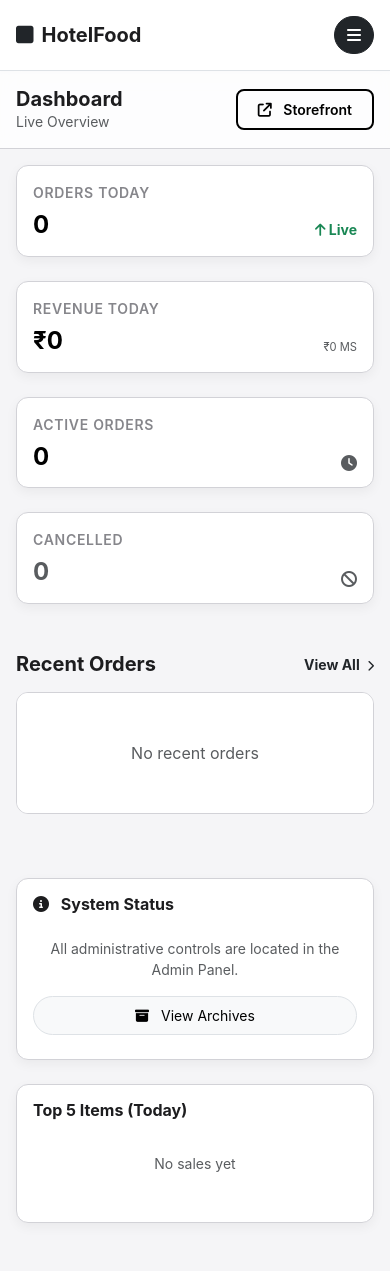
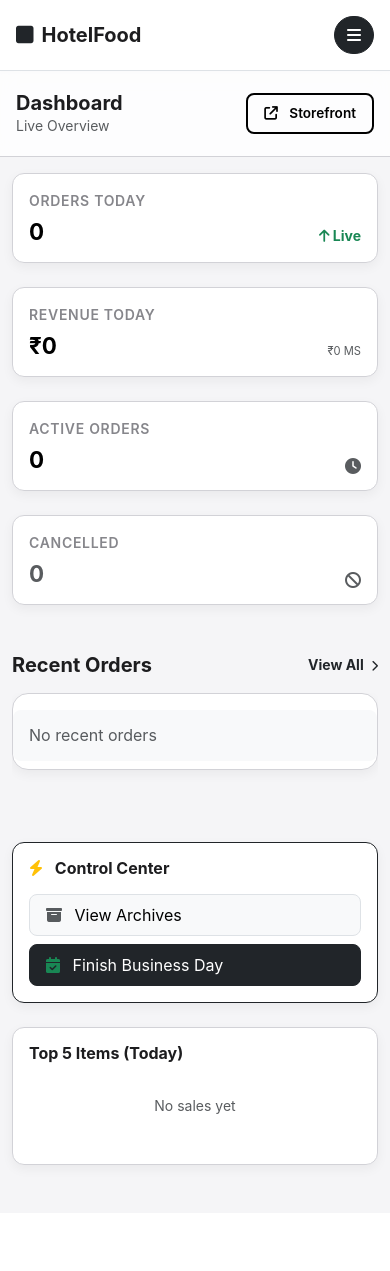
Before and after one commit to arjunbabu9656/Hotal-management, a Django app: page /manager/ in a window 390 px wide. After the commit the page ends 1173 px from the top, so only its background shows below. Run offline with Django 5.2, Linux system fonts and the light colour scheme; the visitor is signed in with stand-in values (Sample User, id 1); data comes from the database, SQL or seed files in the repository; data that the repository does not hold is empty.

Commit message:
UI: Final Perfected Styles & Manager Tabs (Official Link)

```diff
--- a/manager/templates/manager/base_manager.html
+++ b/manager/templates/manager/base_manager.html
@@ -30,14 +30,17 @@
                             <i class="fas fa-receipt"></i> Orders
                         </a>
 
-                        {% if user.profile.role == 'owner' %}
-                        <div class="text-uppercase extra-small fw-bold text-muted mt-4 mb-2 px-3" style="font-size: 0.65rem; letter-spacing: 0.1em;">Management</div>
+                        {% if user.is_superuser or user.profile.role == 'owner' or user.profile.role == 'manager' %}
+                        <div class="text-uppercase extra-small fw-bold text-muted mt-4 mb-2 px-3" style="font-size: 0.65rem; letter-spacing: 0.1em;">Menu Management</div>
                         <a class="admin-nav-link {% if url_name == 'menu_list' or 'food_item' in url_name %}active{% endif %}" href="{% url 'manager:menu_list' %}">
                             <i class="fas fa-burger"></i> Menu Items
                         </a>
                         <a class="admin-nav-link {% if url_name == 'category_list' or 'category_' in url_name %}active{% endif %}" href="{% url 'manager:category_list' %}">
                             <i class="fas fa-layer-group"></i> Categories
                         </a>
+
+                        {% if user.is_superuser or user.profile.role == 'owner' %}
+                        <div class="text-uppercase extra-small fw-bold text-muted mt-3 mb-2 px-3" style="font-size: 0.65rem; letter-spacing: 0.1em;">Administration</div>
                         <a class="admin-nav-link {% if url_name == 'user_list' or 'staff_' in url_name %}active{% endif %}" href="{% url 'manager:user_list' %}">
                             <i class="fas fa-users-gear"></i> User Management
                         </a>
@@ -47,6 +50,7 @@
                         <a class="admin-nav-link {% if url_name == 'reports' %}active{% endif %}" href="{% url 'manager:reports' %}">
                             <i class="fas fa-chart-bar"></i> Analytics
                         </a>
+                        {% endif %}
                         {% endif %}
                         {% endwith %}
                     </div>
--- a/manager/templates/manager/dashboard.html
+++ b/manager/templates/manager/dashboard.html
@@ -101,13 +101,23 @@
 
     <!-- Quick Actions & Top Items -->
     <div class="col-lg-4 animate-in" style="animation-delay: 0.2s;">
-        <div class="admin-card mb-4">
-            <h6 class="fw-bold mb-3"><i class="fas fa-info-circle me-2"></i> System Status</h6>
-            <div class="d-grid gap-2 text-center py-2">
-                <span class="small text-muted">All administrative controls are located in the Admin Panel.</span>
-                <a href="{% url 'manager:order_archive' %}" class="btn btn-light btn-sm border px-3 py-2 mt-2 rounded-pill">
-                    <i class="fas fa-archive me-2"></i> View Archives
+        <div class="admin-card mb-4 border-dark">
+            <h6 class="fw-bold mb-3"><i class="fas fa-bolt me-2 text-warning"></i> Control Center</h6>
+            <div class="d-grid gap-2">
+                <a href="{% url 'manager:order_archive' %}" class="btn btn-light border text-start px-3 py-2 rounded-3">
+                    <i class="fas fa-archive me-2 text-muted"></i> View Archives
                 </a>
+                <button type="button" id="finish-day-trigger" class="btn btn-dark text-start px-3 py-2 rounded-3">
+                    <i class="fas fa-calendar-check me-2 text-success"></i> Finish Business Day
+                </button>
+                <div id="confirm-finish-day" class="d-none mt-2 p-3 bg-danger-subtle rounded-3 border border-danger border-opacity-10 animate-in">
+                    <p class="small fw-bold text-danger mb-2">Archive all delivered/cancelled orders?</p>
+                    <form action="{% url 'manager:reset_daily_orders' %}" method="post" class="d-flex gap-2">
+                        {% csrf_token %}
+                        <button type="submit" class="btn btn-danger btn-sm px-3 fw-bold rounded-pill">Confirm Reset</button>
+                        <button type="button" id="cancel-finish-day" class="btn btn-light btn-sm px-3 border rounded-pill">Cancel</button>
+                    </form>
+                </div>
             </div>
         </div>
 
--- a/static/css/admin_panel.css
+++ b/static/css/admin_panel.css
@@ -186,83 +186,123 @@ body.admin-mode {
     animation: fadeIn 0.4s cubic-bezier(0.25, 0.46, 0.45, 0.94) both;
 }
 
-/* Mobile Responsiveness */
+/* Mobile Responsiveness (Ultra Small 360px support) */
 @media (max-width: 768px) {
     .admin-header {
-        padding: 1rem;
+        padding: 1.25rem 1rem !important;
         margin-bottom: 1rem;
+        flex-direction: column !important;
+        align-items: flex-start !important;
+        gap: 1rem;
     }
 
     .admin-header h1 {
         font-size: 1.25rem;
     }
 
+    .admin-header .d-flex.gap-3 {
+        width: 100%;
+        justify-content: flex-start;
+        flex-wrap: wrap;
+    }
+
+    .admin-header .btn {
+        padding: 0.5rem 1rem !important;
+        font-size: 0.85rem;
+    }
+
     .px-4.px-lg-5 {
-        padding-left: 1rem !important;
-        padding-right: 1rem !important;
+        padding-left: 0.75rem !important;
+        padding-right: 0.75rem !important;
     }
 
     .admin-card {
         padding: 1rem;
+        border-radius: 12px;
     }
 
     .admin-stat-value {
-        font-size: 1.5rem;
+        font-size: 1.4rem;
     }
 
-    /* Table Responsive Hacks */
+    /* Table Responsive Stack */
     .table-responsive {
         border: 0;
+        overflow-x: hidden !important; /* Force no horizontal scroll */
+        padding: 0 !important;
     }
 
     .admin-table thead {
-        display: none; /* Hide headers on mobile */
+        display: none !important;
     }
 
     .admin-table, .admin-table tbody, .admin-table tr, .admin-table td {
-        display: block;
-        width: 100%;
+        display: block !important;
+        width: 100% !important;
+        max-width: 100vw !important;
+        box-sizing: border-box !important;
     }
 
     .admin-table tr {
-        margin-bottom: 1rem;
-        border: 1px solid var(--admin-border);
-        border-radius: 12px;
+        margin-bottom: 1.5rem !important;
+        border: 1px solid var(--admin-border) !important;
+        border-radius: 16px !important;
+        box-shadow: 0 4px 12px rgba(0,0,0,0.05) !important;
+        background: #ffffff !important;
+        padding: 0.5rem 0 !important;
         overflow: hidden;
     }
 
     .admin-table td {
-        text-align: right;
-        padding: 0.75rem 1rem;
-        position: relative;
+        text-align: right !important;
+        padding: 0.85rem 1rem !important;
+        position: relative !important;
+        min-height: 48px !important;
         border: none !important;
-        border-bottom: 1px solid rgba(0,0,0,0.05) !important;
+        border-bottom: 1px solid rgba(0,0,0,0.03) !important;
+        width: 100% !important;
     }
 
     .admin-table td:last-child {
         border-bottom: 0 !important;
+        display: flex !important;
+        justify-content: space-between !important; /* Buttons on right, label on left */
+        align-items: center !important;
+        background: #f8f9fa !important;
+        margin-top: 0.5rem;
     }
 
     .admin-table td::before {
         content: attr(data-label);
         position: absolute;
         left: 1rem;
-        width: 45%;
-        text-align: left;
+        top: 50%;
+        transform: translateY(-50%);
         font-weight: 700;
-        font-size: 0.75rem;
+        font-size: 0.7rem;
         text-transform: uppercase;
         color: var(--admin-muted);
+        opacity: 0.8;
     }
 
-    /* Exceptions for complex cells */
+    /* Cell Specific Adjustments for 360px */
     .admin-table td.ps-4 {
         text-align: left;
-        background: #fafafa;
+        background: #f8f9fa;
+        padding: 1rem !important;
     }
 
     .admin-table td.ps-4::before {
         display: none;
+    }
+
+    .admin-table .text-truncate {
+        max-width: 200px !important;
+    }
+
+    .btn-action-pill {
+        padding: 0.4rem 0.8rem;
+        font-size: 0.8rem;
     }
 }
 
```
Also changed, not shown: manager/templates/manager/menu.html (+13 -13 lines).
